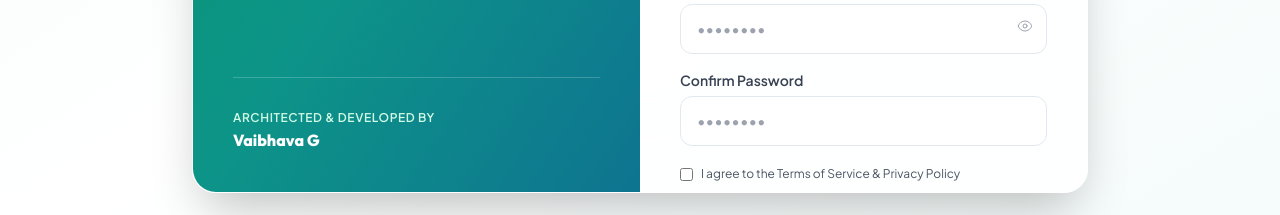
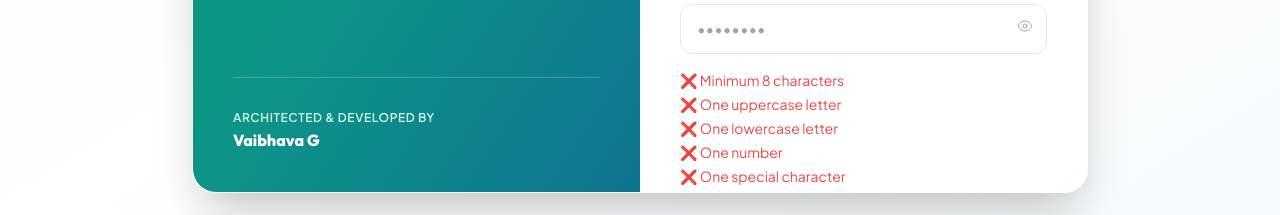
Before and after one commit to vaibhavpoojari/Pulsecare, a React (Vite) app: page /register in a window 1280 px wide. Shown: the part 585-800 px from the top of the page. Built offline with nearby package versions, Linux system fonts and the light colour scheme; no server answers.

Commit message:
Added password validation UI

```diff
--- a/src/pages/auth/Register.jsx
+++ b/src/pages/auth/Register.jsx
@@ -475,8 +475,7 @@ const handleGoogleSignup = async () => {
                       key={r.id}
                       type="button"
                       onClick={() => setFormData((prev) => ({ ...prev, role: r.id }))}
-                      className={`py-2 px-1 text-center rounded-xl text-xs font-bold transition border ${
-                        formData.role === r.id
+                      className={`py-2 px-1 text-center rounded-xl text-xs font-bold transition border ${formData.role === r.id
                           ? "bg-emerald-600 text-white border-emerald-600 shadow-md"
                           : "bg-slate-100 dark:bg-gray-800 text-gray-600 dark:text-gray-400 border-slate-200 dark:border-gray-700 hover:border-emerald-400"
                         }`}
@@ -572,6 +571,27 @@ const handleGoogleSignup = async () => {
                   </button>
                 </div>
               </div>
+              <div className="mt-3 text-sm space-y-1">
+                <p className={passwordValidity.length ? "text-green-600" : "text-red-500"}>
+                  {passwordValidity.length ? "✅" : "❌"} Minimum 8 characters
+                </p>
+
+                <p className={passwordValidity.uppercase ? "text-green-600" : "text-red-500"}>
+                  {passwordValidity.uppercase ? "✅" : "❌"} One uppercase letter
+                </p>
+
+                <p className={passwordValidity.lowercase ? "text-green-600" : "text-red-500"}>
+                  {passwordValidity.lowercase ? "✅" : "❌"} One lowercase letter
+                </p>
+
+                <p className={passwordValidity.number ? "text-green-600" : "text-red-500"}>
+                  {passwordValidity.number ? "✅" : "❌"} One number
+                </p>
+
+                <p className={passwordValidity.special ? "text-green-600" : "text-red-500"}>
+                  {passwordValidity.special ? "✅" : "❌"} One special character
+                </p>
+              </div>
 
               {/* Confirm Password */}
               <div>
```
Lines whose indentation alone changed are shown as unchanged.
